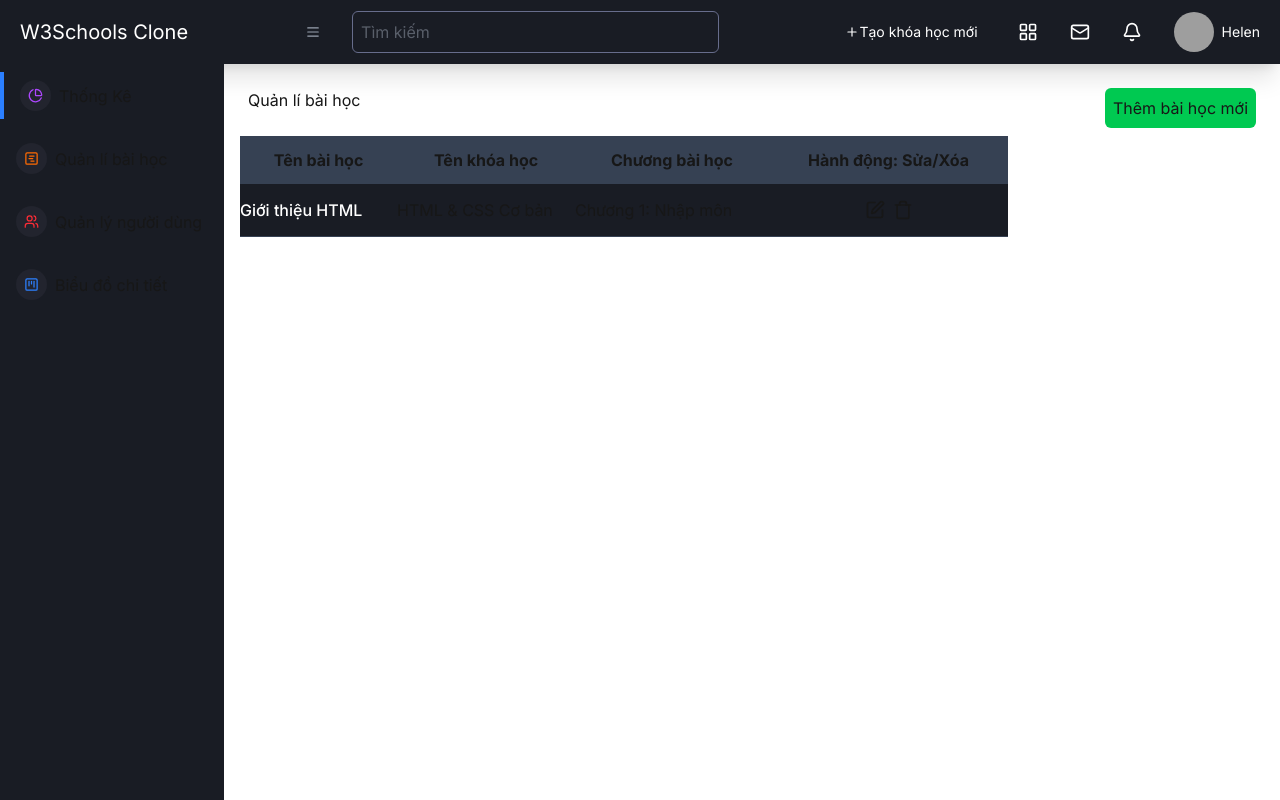
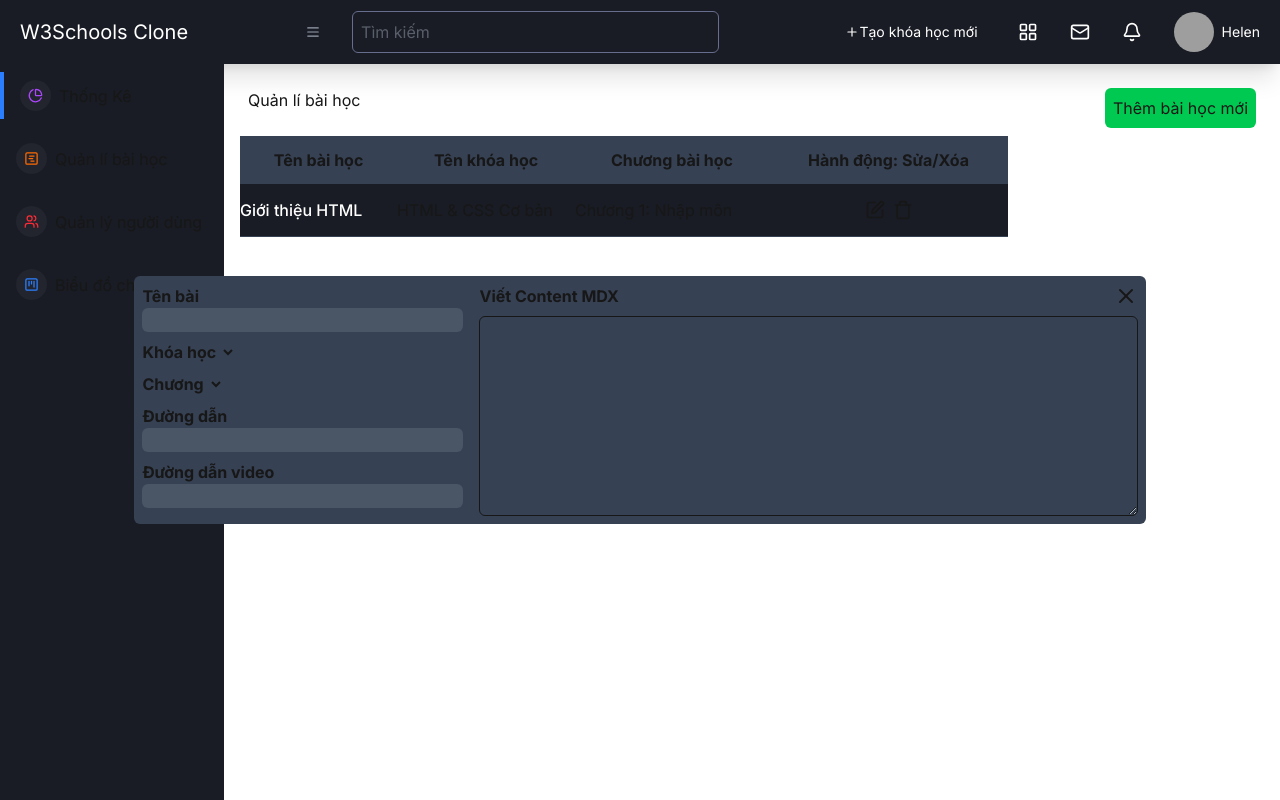
Before and after one commit to khangnhoang/DevSpace, a Next.js app: page /admin/lessons in a window 1280 px wide. Both pictures are taken after a click on the button "Thêm bài học mới". Built offline with nearby package versions, Linux system fonts and the light colour scheme; grey boxes are pictures that could not be loaded.

Commit message:
Add UI add lessons form and table show lessons data

```diff
--- a/app/admin/lessons/page.tsx
+++ b/app/admin/lessons/page.tsx
@@ -1,6 +1,6 @@
 "use client";
-import { Pencil, Trash2, ExternalLink, SquarePen, Trash } from "lucide-react";
-import { title } from "process";
+import { useState, useEffect } from "react";
+import { SquarePen, Trash, X } from "lucide-react";
 
 export default function LessonsManagerPage(){
     const mockLessons = [
@@ -11,12 +11,54 @@ export default function LessonsManagerPage(){
             chapter: "Chương 1: Nhập môn",
         },
     ]
+    const [isOpenForm, setIsOpenForm] = useState(false)
+    const handleOpenAddForm = () => {
+        setIsOpenForm(true)
+    }
     return(
         <div className="p-4">
             <div className="flex justify-between p-2">
                 <h1>Quản lí bài học</h1>
-                <button className="bg-green-500 rounded-md p-2 hover:opacity-80 cursor-pointer">Thêm bài học mới</button>
+                <button className="bg-green-500 rounded-md p-2 hover:opacity-80 cursor-pointer" onClick={handleOpenAddForm}>Thêm bài học mới</button>
             </div>
+            {isOpenForm && (
+                <div className="flex fixed inset-0 z-50 items-center justify-center p-2">
+                    <div className="w-4/5 flex">
+                        <div className="w-1/3 bg-[#364153] p-2 rounded-l-md flex flex-col gap-2">
+                            <div className="flex flex-col">
+                                <label className="font-bold">Tên bài</label>
+                                <input type="text" name="" id="" className="bg-gray-600 rounded-md"/>
+                            </div>
+                            <div className="flex ">
+                                <label htmlFor="" className="font-bold">Khóa học</label>
+                                <select name="" id=""></select>
+                            </div>
+                            <div className="flex ">
+                                <label htmlFor="" className="font-bold">Chương</label>
+                                <select name="" id=""></select>
+                            </div>
+                            <div className="flex flex-col">
+                                <label htmlFor="" className="font-bold">Đường dẫn</label>
+                                <input type="text" name="" id="" className="bg-gray-600 rounded-md"/>
+                            </div>
+                            <div className="flex flex-col">
+                                <label htmlFor="" className="font-bold">Đường dẫn video</label>
+                                <input type="text" name="" id="" className="bg-gray-600 rounded-md"/>
+                            </div>
+                        </div>
+                        <div className="w-2/3 bg-[#364153] p-2 rounded-r-md flex flex-col gap-2">
+                            <div className="flex justify-between">
+                                <p className="font-bold">Viết Content MDX </p>
+                                <X className= "cursor-pointer" scale={20} onClick={() =>
+                                    setIsOpenForm(false)
+                                }/>
+                            </div>
+
+                            <textarea className="w-full h-50 border rounded-md"></textarea>
+                        </div>
+                    </div>
+                </div>
+            )}
             <table className="w-3/4">
                 <thead className="bg-gray-700">
                     <tr>
@@ -28,7 +70,7 @@ export default function LessonsManagerPage(){
                 </thead>
                 <tbody className="">
                     {mockLessons.map((lessons) => (
-                        <tr key={lessons.id} className="bg-[#191C24] border-b border-gray-700 hover:bg-gray-800 transition-colors ">
+                        <tr key={lessons.id} className="bg-[#191C24] border-b border-gray-700 hover:bg-gray-800 transition-colors">
                             <td scope="row" className=" font-medium text-white whitespace-nowrap">
                                 {lessons.title}
                             </td>
@@ -39,8 +81,8 @@ export default function LessonsManagerPage(){
                                 {lessons.chapter}
                             </td>
                             <td className="flex py-4 w-full justify-center gap-2">
-                                <SquarePen size={20}/>
-                                <Trash size={20}/>
+                                <button className="cursor-pointer"><SquarePen size={20}/></button>
+                                <button className="cursor-pointer"><Trash size={20}/></button>
                             </td>
                         </tr>
                     ))}
```
